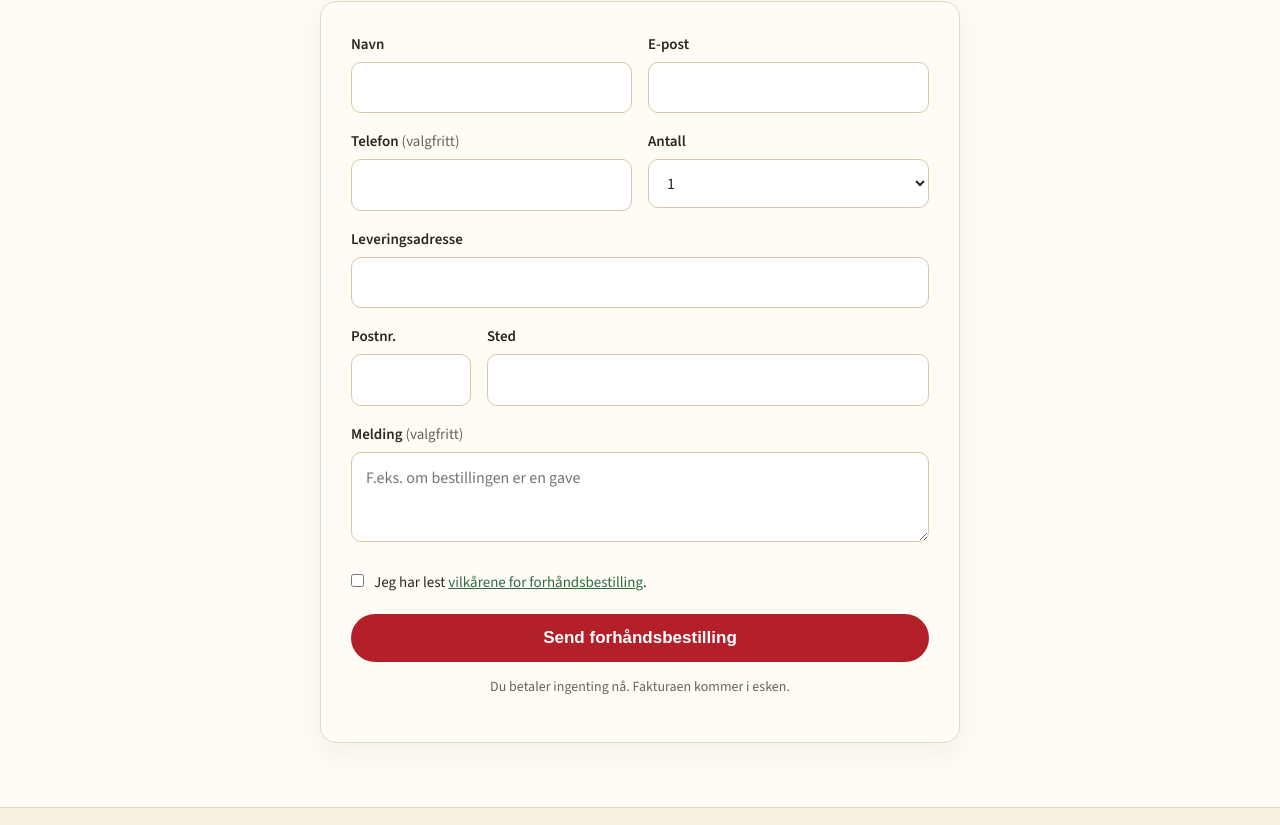
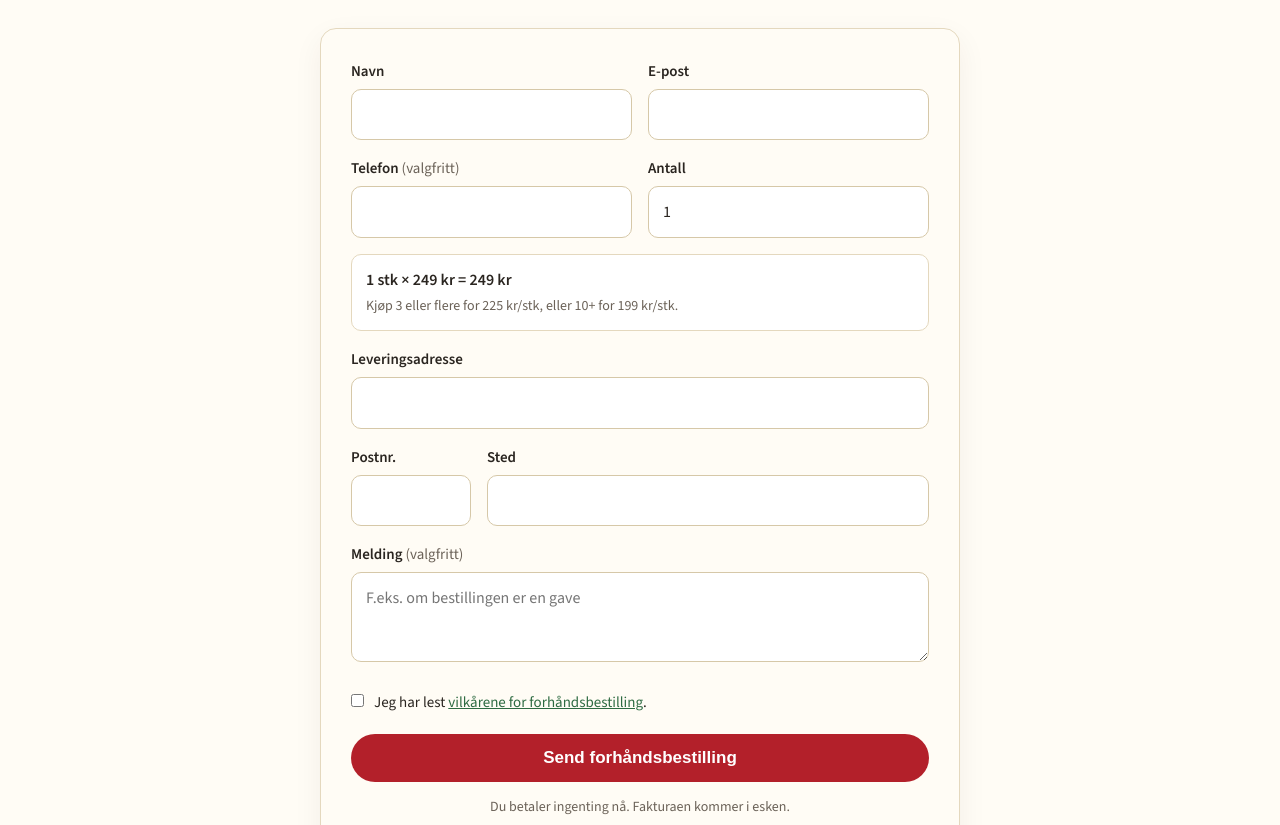
Before and after one commit to khcognito-netizen/bibelspillet, a plain HTML site: page index.html in a window 1280 px wide. Shown: the part 1975-2800 px from the top of the page. Drawn offline with nearby package versions, Linux system fonts and the light colour scheme.

Commit message:
Legg til mengderabatt i forhåndsbestillingen

```diff
--- a/index.html
+++ b/index.html
@@ -112,6 +112,7 @@
       <p class="lead">Et spørrespill om tro, kunnskap og undring – i en eske som passer i lomma. Alle svar har bibelreferanser, så du kan slå opp og lese mer. Den første utgivelsen i KHC Nordic Pocketserie.</p>
       <p class="specs">70 kort · 280 spørsmål · lommeformat</p>
       <div class="price"><strong data-price>249 kr</strong><span>inkl. mva.</span></div>
+      <p class="specs" style="margin-top:6px"><b>Mengderabatt:</b> 3+ stk 225 kr/stk · 10+ stk 199 kr/stk</p>
       <a class="btn" href="#bestill">Forhåndsbestill nå</a>
       <div class="offer"><b>De 100 første bestillingene får gratis frakt.</b> Du betaler ingenting nå – fakturaen ligger i esken.</div>
       <p style="margin-top:14px;font-size:15px"><a href="#interesse" style="color:var(--green);font-weight:600">Ikke klar til å bestille? Meld interesse helt uforpliktende →</a></p>
@@ -172,12 +173,12 @@
       <div class="row">
         <div><label for="telefon">Telefon <span class="opt">(valgfritt)</span></label><input id="telefon" name="telefon" type="tel" autocomplete="tel"></div>
         <div><label for="antall">Antall</label>
-          <select id="antall" name="antall">
-            <option>1</option><option>2</option><option>3</option><option>4</option><option>5</option>
-            <option>6</option><option>7</option><option>8</option><option>9</option><option>10</option>
-          </select>
+          <input id="antall" name="antall" type="number" min="1" max="999" step="1" value="1" inputmode="numeric" required>
         </div>
       </div>
+      <div id="sum" style="background:#fff;border:1px solid var(--line);border-radius:10px;padding:12px 14px;margin:0 0 16px;font-size:16px"></div>
+      <input type="hidden" name="stykkpris" id="stykkpris">
+      <input type="hidden" name="totalpris" id="totalpris">
       <label for="adresse">Leveringsadresse</label>
       <input id="adresse" name="adresse" autocomplete="street-address" required>
       <div class="row three">
@@ -246,6 +247,7 @@
     <details><summary>Hvordan betaler jeg?</summary><p>Du betaler ingenting når du forhåndsbestiller. Fakturaen ligger i esken når du får spillet.</p></details>
     <details><summary>Hva koster frakten?</summary><p>De 100 første bestillingene får gratis frakt. Deretter kommer frakt i tillegg, og prisen står på bekreftelsen du får før vi sender.</p></details>
     <details><summary>Kan jeg avbestille?</summary><p>Ja. Du kan avbestille kostnadsfritt ved å sende oss en e-post før spillet er sendt. Når du har mottatt varen, har du 14 dagers angrerett etter angrerettloven.</p></details>
+    <details><summary>Får jeg rabatt hvis jeg kjøper flere?</summary><p>Ja. Kjøper du 3–9 spill, koster de 225 kr per stk. Kjøper du 10 eller flere, koster de 199 kr per stk. Rabatten regnes ut automatisk i bestillingsskjemaet.</p></details>
     <details><summary>Hvordan kontakter jeg dere?</summary><p>Send en e-post til <a href="mailto:post@bibelspillet.no" data-email>post@bibelspillet.no</a>.</p></details>
   </div>
 </section>
@@ -307,6 +309,24 @@
 </script>
 <script>
   (function(){
+    const a = document.getElementById("antall");
+    const s = document.getElementById("sum");
+    const kr = n => n.toLocaleString("nb-NO") + " kr";
+    function pris(n){ return n >= 10 ? 199 : n >= 3 ? 225 : 249; }
+    function oppdater(){
+      const n = Math.max(1, parseInt(a.value, 10) || 1);
+      const p = pris(n), tot = n * p, spar = n * 249 - tot;
+      document.getElementById("stykkpris").value = p;
+      document.getElementById("totalpris").value = tot;
+      s.innerHTML = "<b>" + n + " stk × " + kr(p) + " = " + kr(tot) + "</b>" +
+        (spar > 0 ? " <span style='color:var(--green)'>– du sparer " + kr(spar) + "</span>" : "") +
+        "<br><span style='font-size:14px;color:var(--muted)'>" + (n < 3 ? "Kjøp 3 eller flere for 225 kr/stk, eller 10+ for 199 kr/stk." : n < 10 ? "Kjøp 10 eller flere for 199 kr/stk." : "Du har fått beste pris.") + "</span>";
+    }
+    a.addEventListener("input", oppdater); a.addEventListener("change", oppdater); oppdater();
+  })();
+</script>
+<script>
+  (function(){
     const f = document.getElementById("interest");
     const e = document.getElementById("err2");
     f.querySelectorAll("input,select,textarea").forEach(el => el.addEventListener("input", () => { e.style.display = "none"; }));
```
